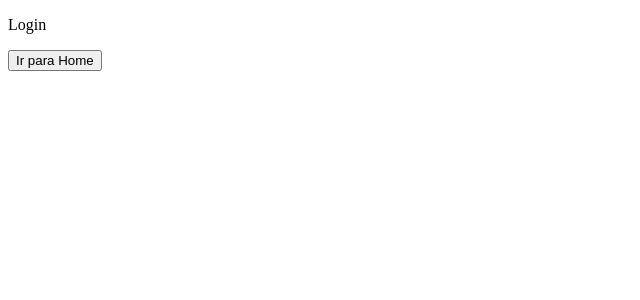
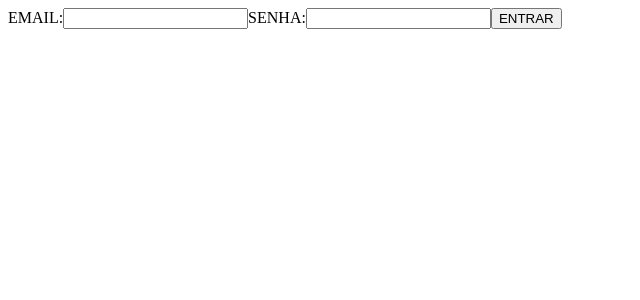
Before and after one commit to Evely-27/Conceitos-ReactJS, a React (Create React App) app: page /entrar in a window 1280 px wide. Shown: the top 300 px of the page, without its empty margins (0-640 px from the left). Built offline with nearby package versions, Linux system fonts and the light colour scheme.

Commit message:
feat: add login page and form with useState

```diff
--- a/src/App/pages/login/Login.tsx
+++ b/src/App/pages/login/Login.tsx
@@ -1,20 +1,37 @@
-// import { useHistory } from "react-router-dom";
-import { useNavigate} from "react-router-dom"
-
+import { useState } from "react"
 
 export const Login = () => {
-    // const history = useHistory();
-    // const handleClick = () => {
-    //     history.push('/home');
-    // }
-    const navi = useNavigate();
-    const handleClick = () => { navi("home")}
+// useState = serve para pegar valores digitados, recebe um valor inicial de string vazia
+// [] = diz que é um array.
+// setAlgo = serve para manipular o valor para ser reenderizado
+    const [email,setEmail] = useState('');
+    const [senha,setSenha] = useState('');
+
+    const handleEntrar = () =>  {
+        console.log(email, senha);
+
+    }
 
     return (
         <div>
-            <p>Login</p>
+            <form>
+                <label>
+                    <span>EMAIL:</span>
+{/* atribuimos o email para o campo certo, e usamos onChange para pegar o que estar sendo digitado, vindo como um "evento",
+e atribuimos ele ao setEmail, e com o target é o input */}
+                    <input type="text" value={email} onChange={e => setEmail(e.target.value)} />
+                </label>
 
-            <button onClick={handleClick}>Ir para Home</button>
+                <label>
+                    <span>SENHA:</span>
+                    <input type="password" value={senha } onChange={e => setSenha(e.target.value)} />
+                </label>
+{/* botão estya nesse tipo para não subimeter o form. */}
+                <button type="button" onClick={handleEntrar}>
+                    ENTRAR
+                </button>
+
+            </form>
         </div>
     )
 }
```
